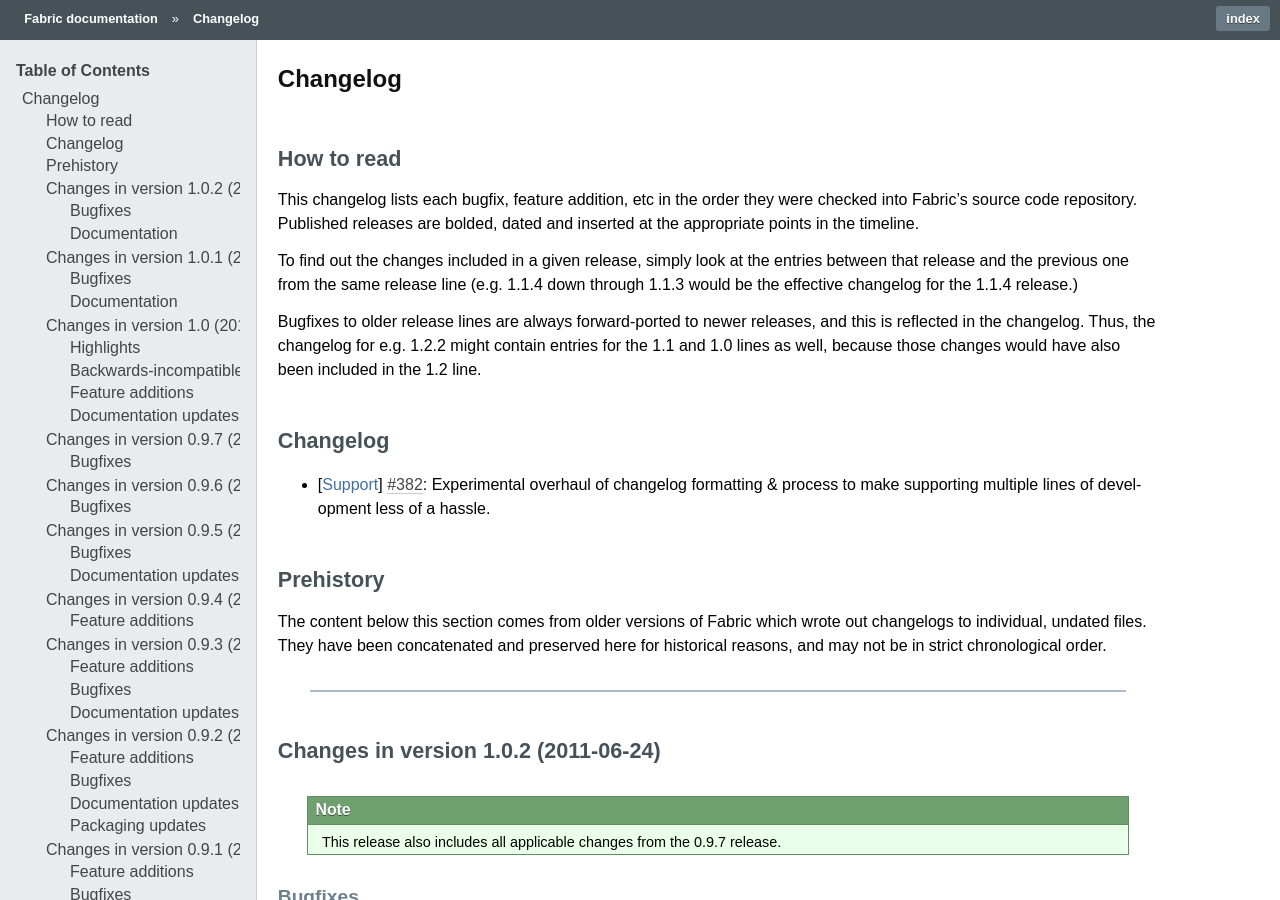
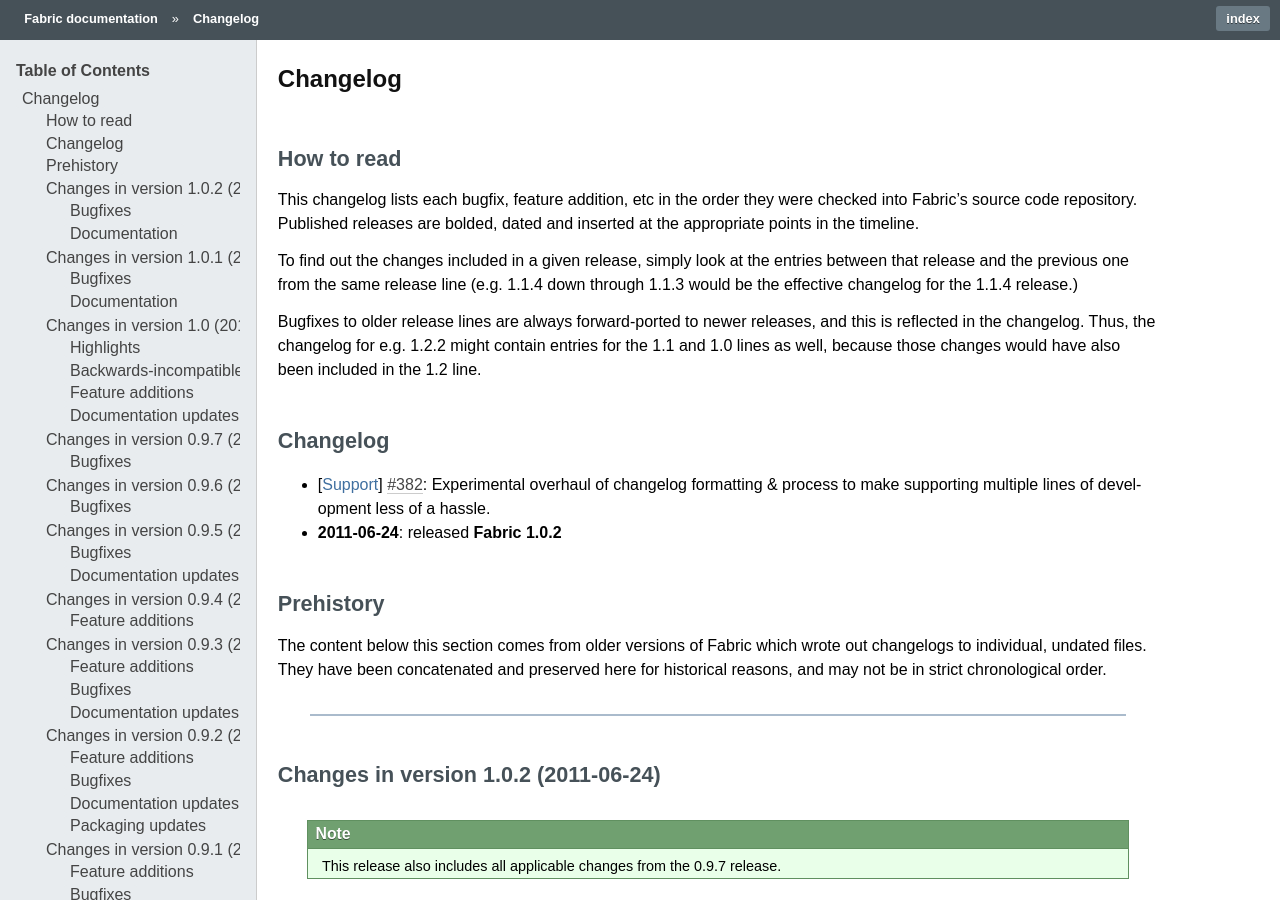
Before and after one commit to fabric/fabric, a Sphinx documentation site: the page built from docs/changelog.rst, in a window 1280 px wide and 900 px high. Built offline with Sphinx 7.4.7, drawn with Linux system fonts in a browser that asks for light colours; pages that are not in the unit, such as notebooks, are missing from menus; the version number could not be read and is left out.

Commit message:
Add last pre-changelog-shakeup release to new changelog

```diff
--- a/docs/changelog.rst
+++ b/docs/changelog.rst
@@ -26,6 +26,7 @@
 =========
 
 * :support:`382` Experimental overhaul of changelog formatting & process to make supporting multiple lines of development less of a hassle.
+* :release:`1.0.2 <2011-06-24>`
 
 
 Prehistory
```
